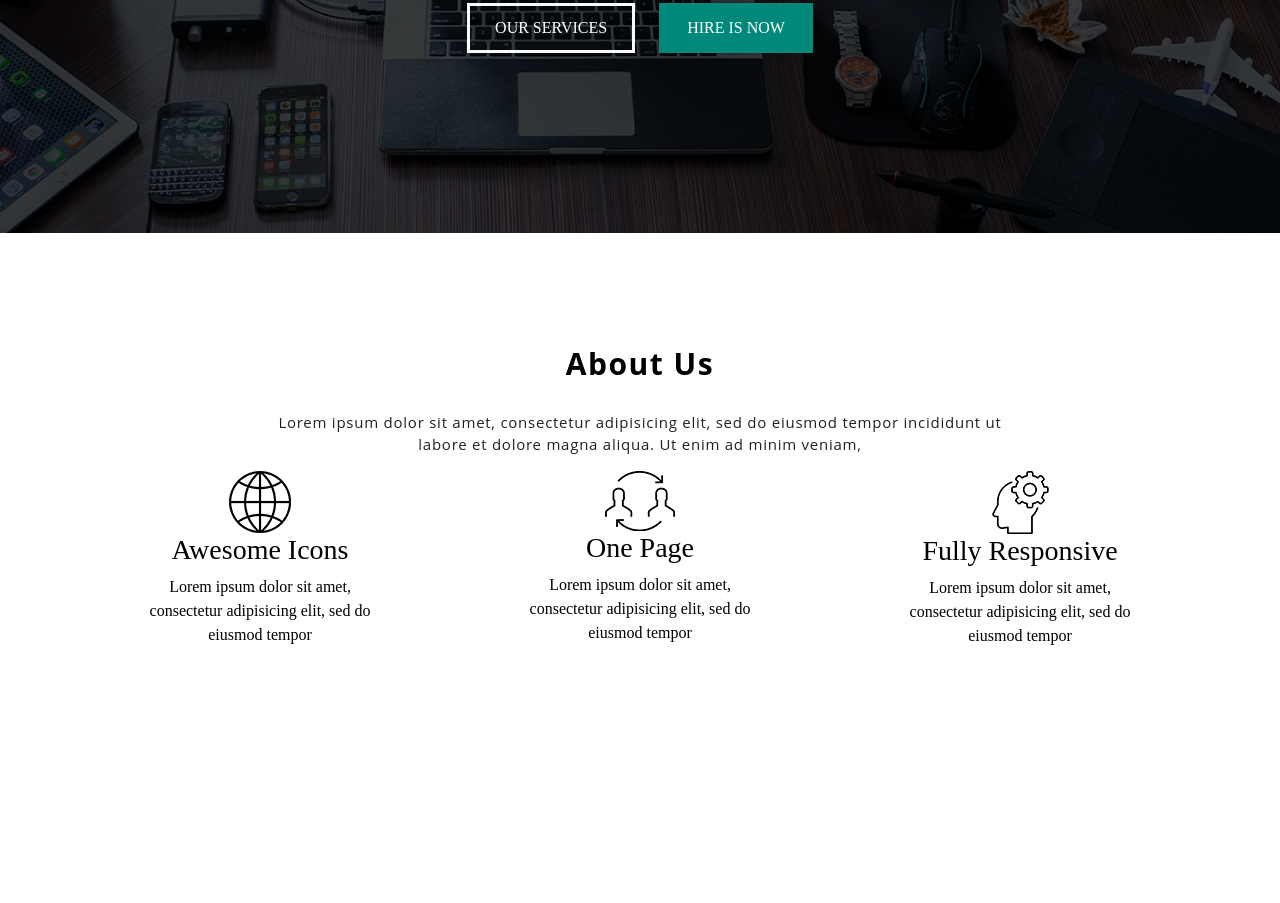
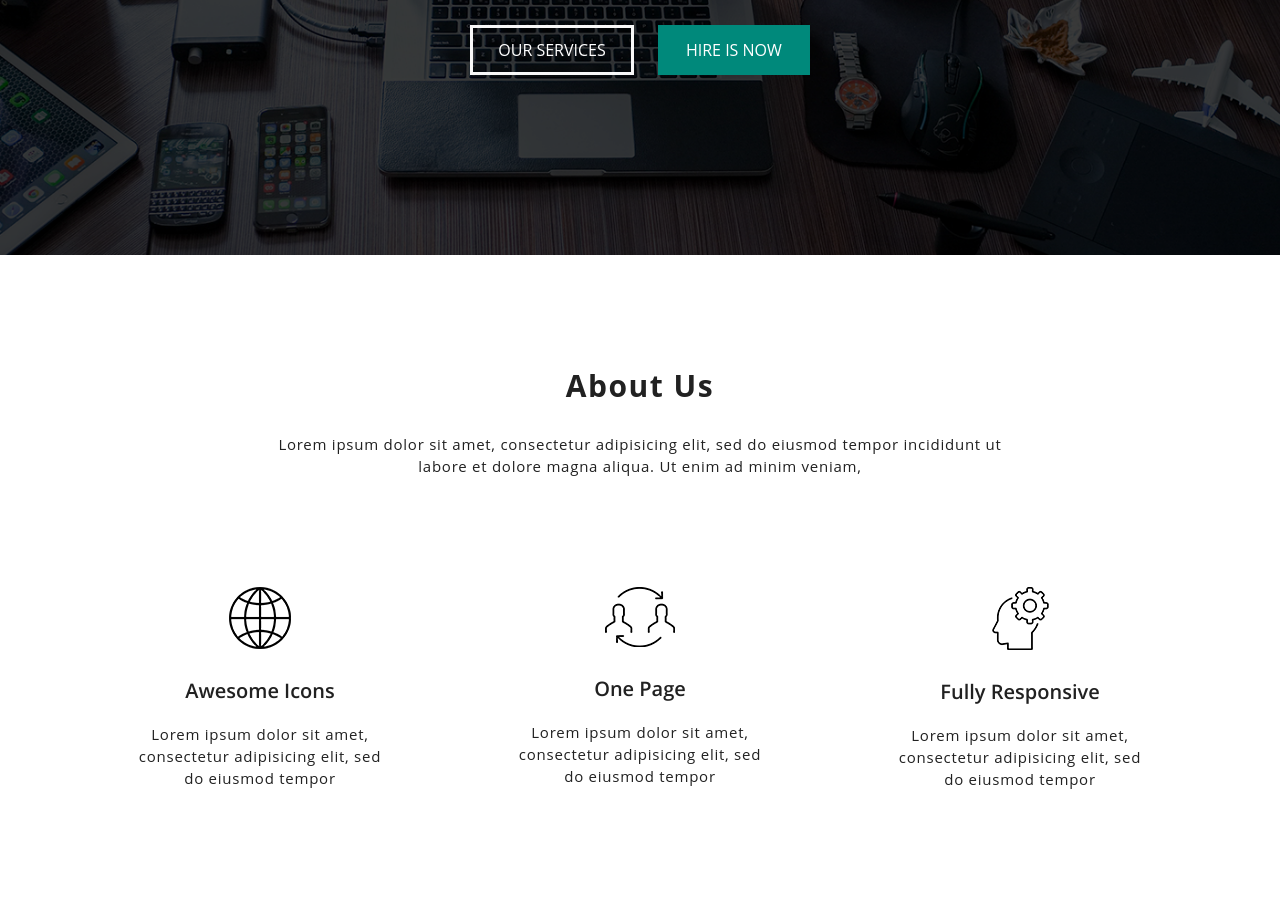
Before and after one commit to pullso/bemWithBootstrap, a plain HTML site: page index.html in a window 1280 px wide. Shown: the part 417-1320 px from the top of the page. Before the commit the page ends 1206 px from the top, so only its background shows below. Drawn offline with nearby package versions, Linux system fonts and the light colour scheme.

Commit message:
add fix to section about us

```diff
--- a/css/blocks/_about.scss
+++ b/css/blocks/_about.scss
@@ -1,5 +1,5 @@
 .about {
-  color: black;
+  color: #212121;
   background-color: #fff;
   text-align: center;
   padding-top: 120px;
@@ -11,9 +11,10 @@
     font-weight: 700;
     line-height: 22px;
     letter-spacing: 1.5px;
+    margin-bottom: 36px;
   }
   &__text {
-    margin-top: 36px;
+    margin-bottom: 110px;
     color: #212121;
     font-family: 'Open Sans';
     font-size: 15px;
@@ -21,4 +22,10 @@
     line-height: 22px;
     letter-spacing: 0.75px;
   }
+  &_h3 {
+    font-family: 'Open Sans Semibold';
+    font-size: 20px;
+    margin-top: 30px;
+    margin-bottom: 20px;
+  }
 }
--- a/css/blocks/_header.scss
+++ b/css/blocks/_header.scss
@@ -3,7 +3,7 @@
   padding: 20px 0;
   background-color: #fff;
   &-logo {
-    font-family: 'Open Sans';
+    font-family: 'Open Sans Semibold';
     font-size: 25px;
     font-weight: 700;
     line-height: 22px;
--- a/css/style.scss
+++ b/css/style.scss
@@ -12,5 +12,5 @@ li {
 }
 
 body {
-  font-family: 'Open Sans - Semibold';
+  font-family: 'Open Sans';
 }
--- a/index.html
+++ b/index.html
@@ -68,18 +68,24 @@
         <div class="row justify-content-around">
           <div class="col-xl-3">
             <img src="/img/about1.png" alt="" />
-            <h3>Awesome Icons</h3>
-            <p>Lorem ipsum dolor sit amet, consectetur adipisicing elit, sed do eiusmod tempor</p>
+            <h3 class="about_h3">Awesome Icons</h3>
+            <p class="about__text">
+              Lorem ipsum dolor sit amet, consectetur adipisicing elit, sed do eiusmod tempor
+            </p>
           </div>
           <div class="col-xl-3">
             <img src="/img/about2.png" alt="" />
-            <h3>One Page</h3>
-            <p>Lorem ipsum dolor sit amet, consectetur adipisicing elit, sed do eiusmod tempor</p>
+            <h3 class="about_h3">One Page</h3>
+            <p class="about__text">
+              Lorem ipsum dolor sit amet, consectetur adipisicing elit, sed do eiusmod tempor
+            </p>
           </div>
           <div class="col-xl-3">
             <img src="/img/about3.png" alt="" />
-            <h3>Fully Responsive</h3>
-            <p>Lorem ipsum dolor sit amet, consectetur adipisicing elit, sed do eiusmod tempor</p>
+            <h3 class="about_h3">Fully Responsive</h3>
+            <p class="about__text">
+              Lorem ipsum dolor sit amet, consectetur adipisicing elit, sed do eiusmod tempor
+            </p>
           </div>
         </div>
       </div>
```
Also changed, not shown: css/style.css, 1 other file.
